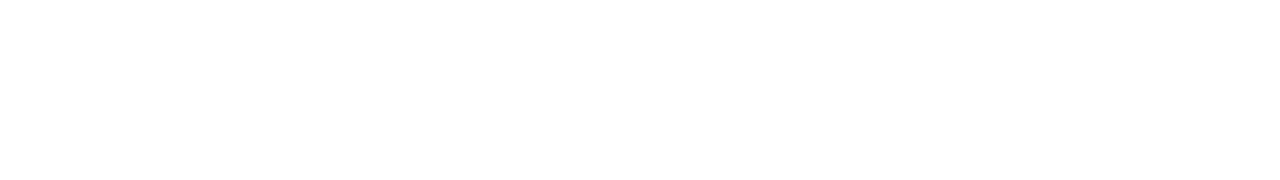
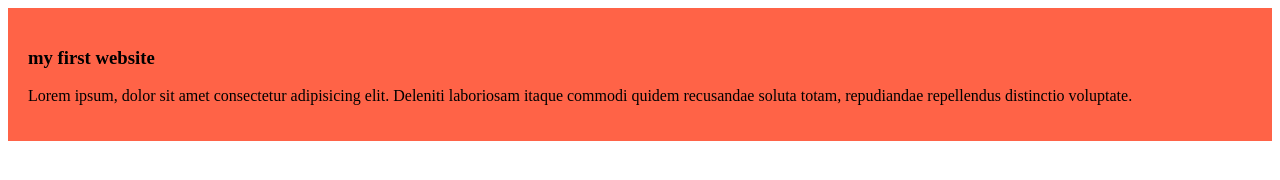
Before and after one commit to merazuli/my-simple-website, a plain HTML site: page index.html in a window 1280 px wide. Drawn offline with Linux system fonts and the light colour scheme.

Commit message:
my scd commit

```diff
--- a/index.html
+++ b/index.html
@@ -4,8 +4,13 @@
     <meta charset="UTF-8">
     <meta name="viewport" content="width=device-width, initial-scale=1.0">
     <title>My simple wesite</title>
+    <link rel="stylesheet" href="styles/blog.css">
 </head>
 <body>
-
+    <div>
+        <h3>my first website</h3>
+        <p>Lorem ipsum, dolor sit amet consectetur adipisicing elit. Deleniti laboriosam itaque commodi quidem recusandae
+             soluta totam, repudiandae repellendus distinctio voluptate.</p>
+    </div>
 </body>
 </html>
--- /dev/null
+++ b/styles/blog.css
@@ -0,0 +1,4 @@
+div{
+    background-color: tomato;
+    padding: 20px;
+}
```
